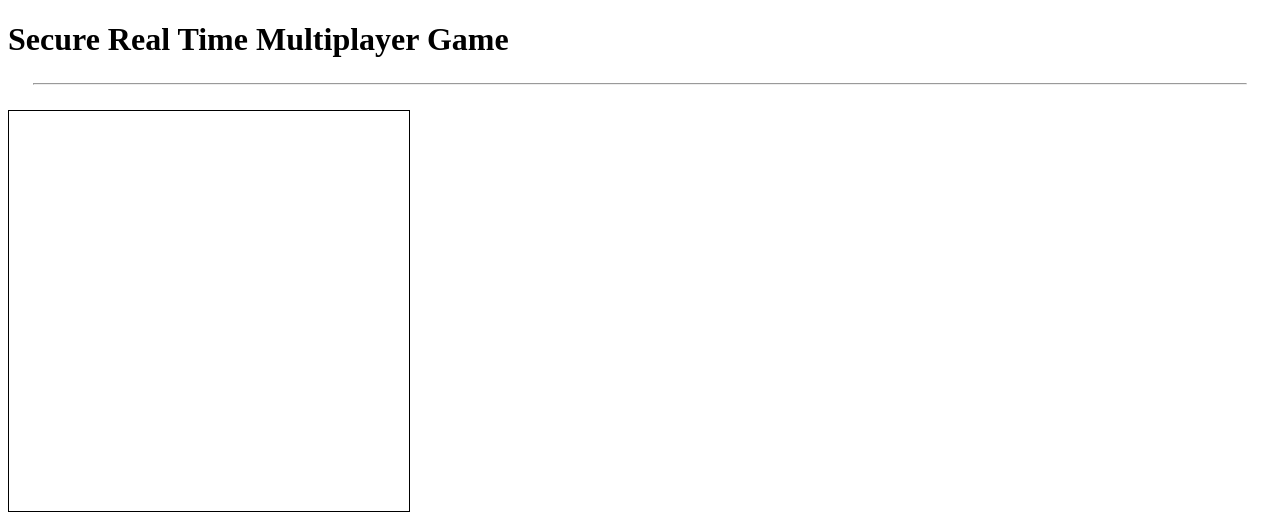
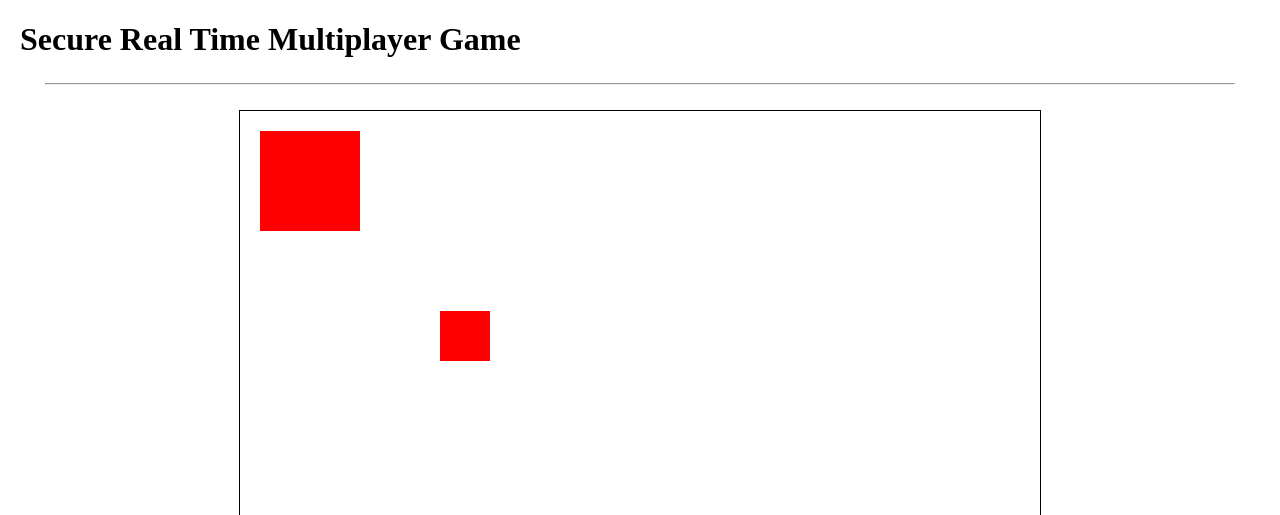
Before and after one commit to Jfoobar/Pong, a website: page views/index.html in a window 1280 px wide. Shown: the top 515 px of the page. Drawn offline with Linux system fonts and the light colour scheme.

Commit message:
added references

```diff
--- a/package.json
+++ b/package.json
@@ -2,7 +2,7 @@
   "name": "pong",
   "version": "1.0.0",
   "description": "learning HTML Canvas",
-  "main": "index.js",
+  "main": "app.js",
   "dependencies": {
     "express": "^4.17.1"
   },
--- /dev/null
+++ b/public/index.mjs
@@ -0,0 +1,9 @@
+let canvas = document.getElementById("gameScreen")
+
+let ctx = canvas.getContext("2d")
+ctx.clearRect(0,0,800,600)
+
+ctx.fillStyle = '#f00'
+ctx.fillRect(20,20,100,100)
+
+ctx.fillRect(200,200,50,50)
--- a/views/index.html
+++ b/views/index.html
@@ -10,7 +10,7 @@
         <title>Pong Canvas</title>
         <meta name="description" content="">
         <meta name="viewport" content="width=device-width, initial-scale=1">
-        <link rel="stylesheet" href="">
+        <link rel="stylesheet" href="../public/style.css" type="text/css" />
     </head>
     <body>
         <!--[if lt IE 7]>
@@ -23,13 +23,13 @@
           <div class="container">
             <canvas
               ref="game"
-              id="game-window"
-              width="400"
-              height="400"
+              id="gameScreen"
+              width="800"
+              height="600"
               style="border:1px solid #000000"
             >
             </canvas>
           </div>
-        <script src="" async defer></script>
+        <script src="../public/index.mjs" async defer></script>
     </body>
 </html>
```
Also changed, not shown: app.js (renamed from index.js), public/paddle.mjs (added).
